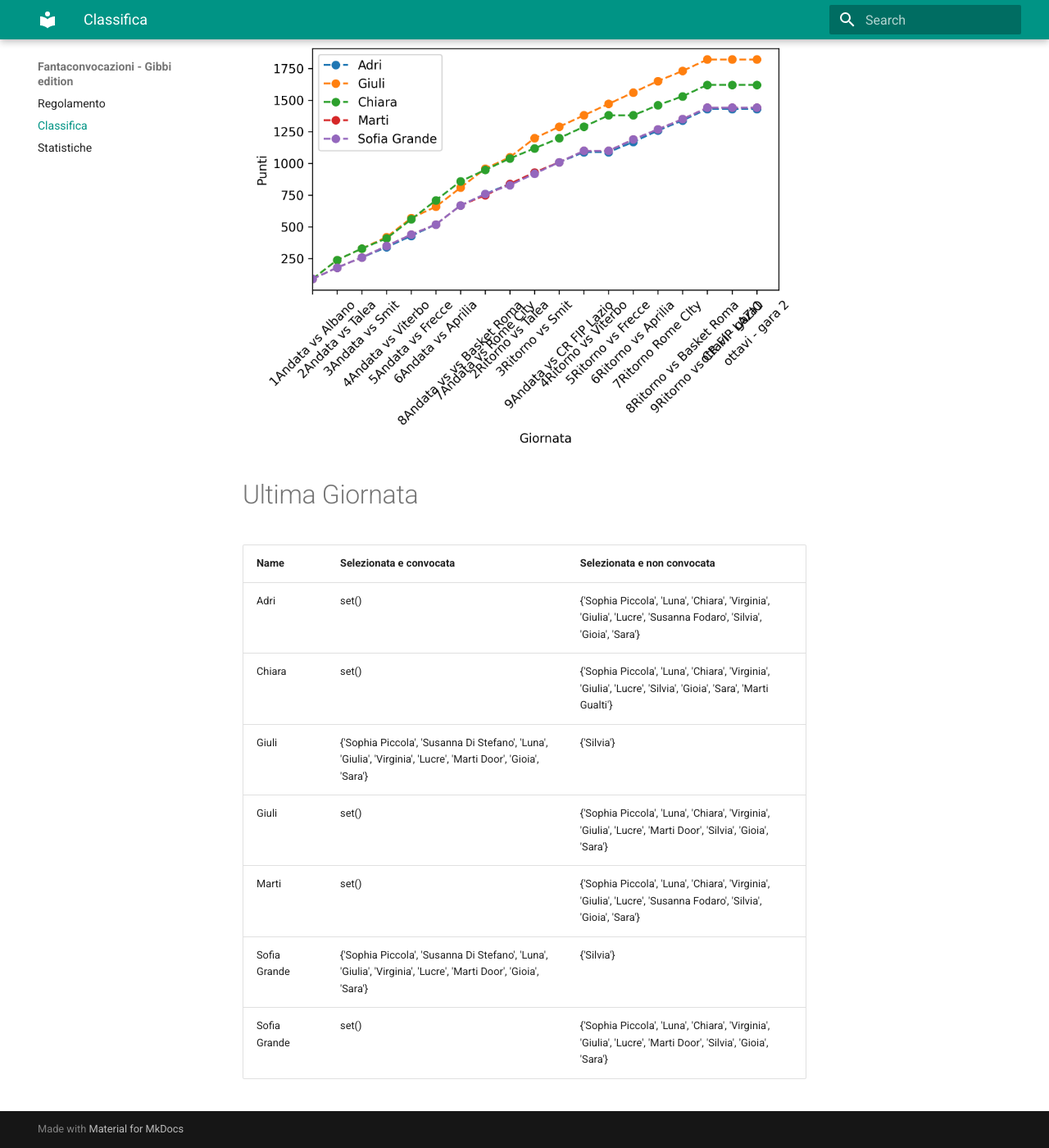
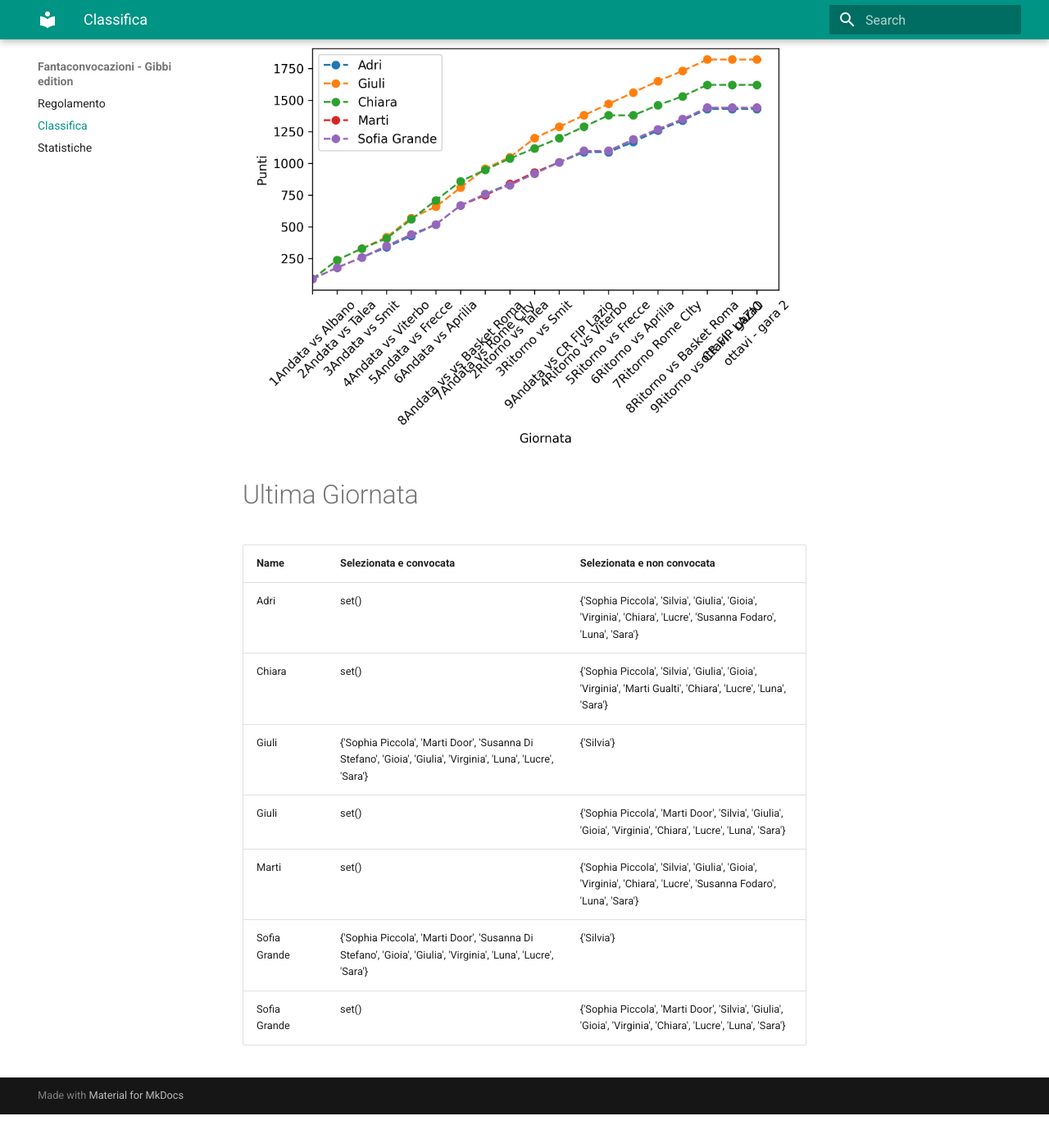
Before and after one commit to martinig94/fantagibbi, an MkDocs documentation site: the page built from docs/Classifica.md, in a window 1280 px wide and 1400 px high, scrolled down 565 px. Shown: the whole window at 82% size. Built offline with MkDocs 1.6.1 and Material for MkDocs 9.7.7, drawn with Linux system fonts in a browser that asks for light colours; after the commit the page ends 1924 px from its top, so only the background shows below that.

Commit message:
Auto-update from main.py

```diff
--- a/docs/Classifica.md
+++ b/docs/Classifica.md
@@ -18,11 +18,11 @@
 <!-- START_TABLE CORRECT -->
 | Name         | Selezionata e convocata                                                                                        | Selezionata e non convocata                                                                                      |
 |:-------------|:---------------------------------------------------------------------------------------------------------------|:-----------------------------------------------------------------------------------------------------------------|
-| Adri         | set()                                                                                                          | {'Sophia Piccola', 'Luna', 'Chiara', 'Virginia', 'Giulia', 'Lucre', 'Susanna Fodaro', 'Silvia', 'Gioia', 'Sara'} |
-| Chiara       | set()                                                                                                          | {'Sophia Piccola', 'Luna', 'Chiara', 'Virginia', 'Giulia', 'Lucre', 'Silvia', 'Gioia', 'Sara', 'Marti Gualti'}   |
-| Giuli        | {'Sophia Piccola', 'Susanna Di Stefano', 'Luna', 'Giulia', 'Virginia', 'Lucre', 'Marti Door', 'Gioia', 'Sara'} | {'Silvia'}                                                                                                       |
-| Giuli        | set()                                                                                                          | {'Sophia Piccola', 'Luna', 'Chiara', 'Virginia', 'Giulia', 'Lucre', 'Marti Door', 'Silvia', 'Gioia', 'Sara'}     |
-| Marti        | set()                                                                                                          | {'Sophia Piccola', 'Luna', 'Chiara', 'Virginia', 'Giulia', 'Lucre', 'Susanna Fodaro', 'Silvia', 'Gioia', 'Sara'} |
-| Sofia Grande | {'Sophia Piccola', 'Susanna Di Stefano', 'Luna', 'Giulia', 'Virginia', 'Lucre', 'Marti Door', 'Gioia', 'Sara'} | {'Silvia'}                                                                                                       |
-| Sofia Grande | set()                                                                                                          | {'Sophia Piccola', 'Luna', 'Chiara', 'Virginia', 'Giulia', 'Lucre', 'Marti Door', 'Silvia', 'Gioia', 'Sara'}     |
+| Adri         | set()                                                                                                          | {'Sophia Piccola', 'Silvia', 'Giulia', 'Gioia', 'Virginia', 'Chiara', 'Lucre', 'Susanna Fodaro', 'Luna', 'Sara'} |
+| Chiara       | set()                                                                                                          | {'Sophia Piccola', 'Silvia', 'Giulia', 'Gioia', 'Virginia', 'Marti Gualti', 'Chiara', 'Lucre', 'Luna', 'Sara'}   |
+| Giuli        | {'Sophia Piccola', 'Marti Door', 'Susanna Di Stefano', 'Gioia', 'Giulia', 'Virginia', 'Luna', 'Lucre', 'Sara'} | {'Silvia'}                                                                                                       |
+| Giuli        | set()                                                                                                          | {'Sophia Piccola', 'Marti Door', 'Silvia', 'Giulia', 'Gioia', 'Virginia', 'Chiara', 'Lucre', 'Luna', 'Sara'}     |
+| Marti        | set()                                                                                                          | {'Sophia Piccola', 'Silvia', 'Giulia', 'Gioia', 'Virginia', 'Chiara', 'Lucre', 'Susanna Fodaro', 'Luna', 'Sara'} |
+| Sofia Grande | {'Sophia Piccola', 'Marti Door', 'Susanna Di Stefano', 'Gioia', 'Giulia', 'Virginia', 'Luna', 'Lucre', 'Sara'} | {'Silvia'}                                                                                                       |
+| Sofia Grande | set()                                                                                                          | {'Sophia Piccola', 'Marti Door', 'Silvia', 'Giulia', 'Gioia', 'Virginia', 'Chiara', 'Lucre', 'Luna', 'Sara'}     |
 <!-- END_TABLE CORRECT -->
```
